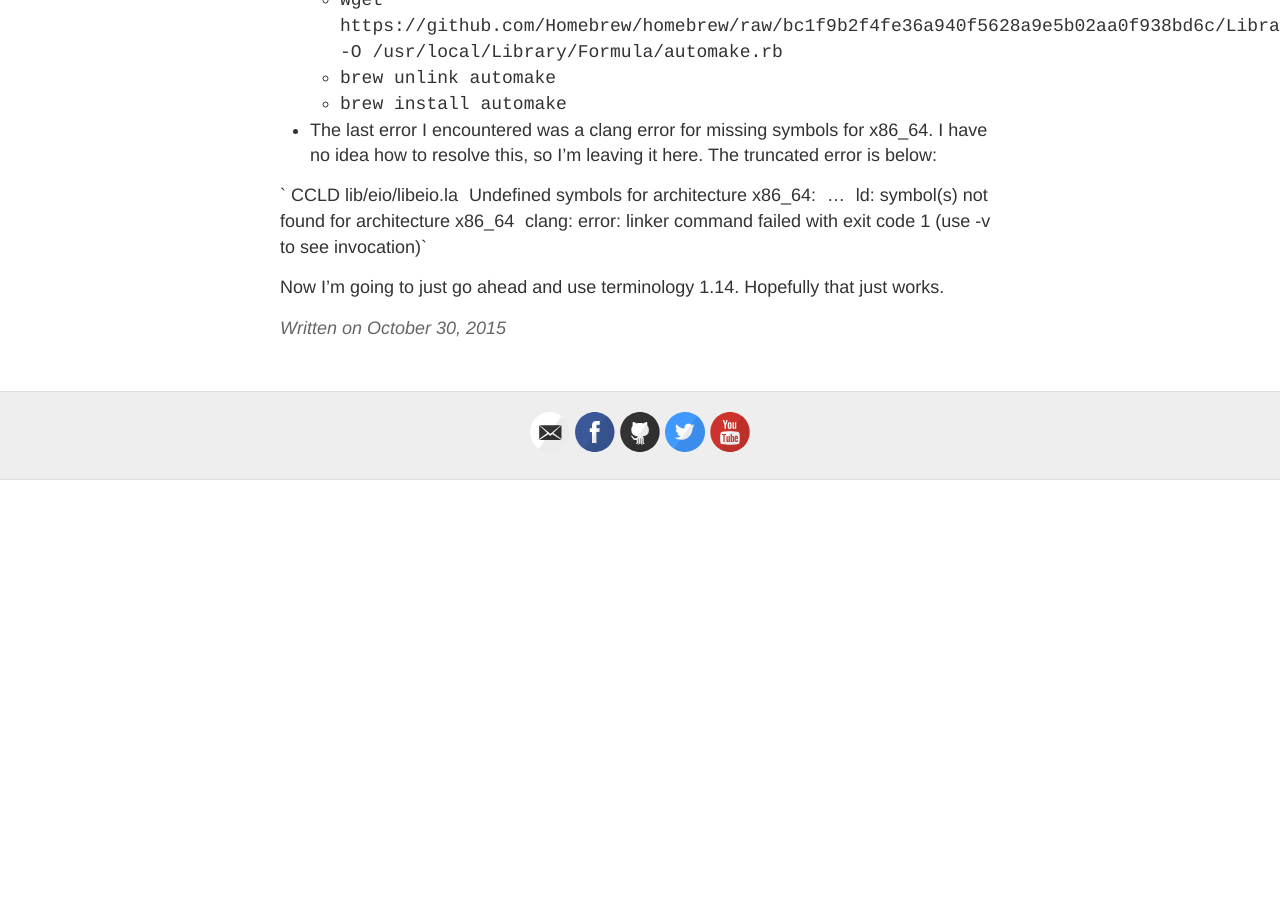
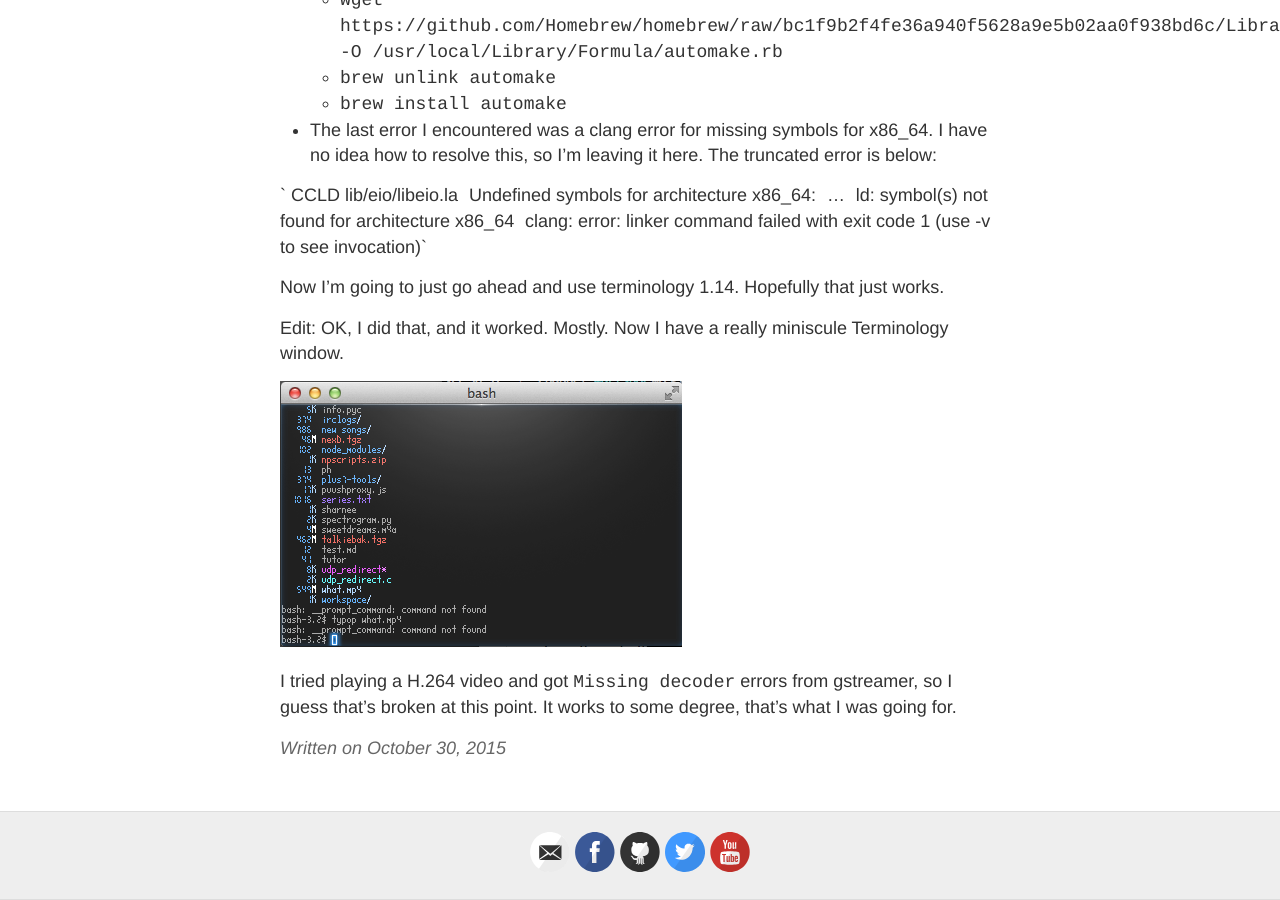
Before and after one commit to blha303/blog, a Jekyll site: the page built from _posts/2015-10-30-Trying-to-install-Terminology-on-OSX.md, in a window 1280 px wide and 900 px high, scrolled down 768 px. Built offline with Jekyll 4.4.1, drawn with Linux system fonts in a browser that asks for light colours; Markdown is read by kramdown in place of the engine named in the settings; comment, search, counter and statistics services are not loaded; before the commit the page ends 1248 px from its top, so only the background shows below that.

Commit message:
Update on Terminology post

```diff
--- a/_posts/2015-10-30-Trying-to-install-Terminology-on-OSX.md
+++ b/_posts/2015-10-30-Trying-to-install-Terminology-on-OSX.md
@@ -34,3 +34,9 @@ Here's some pointers so you can skip a couple steps:
 `clang: error: linker command failed with exit code 1 (use -v to see invocation)`
 
 Now I'm going to just go ahead and use terminology 1.14. Hopefully that just works.
+
+Edit: OK, I did that, and it worked. Mostly. Now I have a really miniscule Terminology window.
+
+![Ignore the __prompt_command messages, it didn't load .bash_profile because it's not an OSX terminal emulator]({{ site.baseurl }}/images/terminology1.png)
+
+I tried playing a H.264 video and got `Missing decoder` errors from gstreamer, so I guess that's broken at this point. It works to some degree, that's what I was going for.
```
Also changed, not shown: images/terminology1.png (added).
